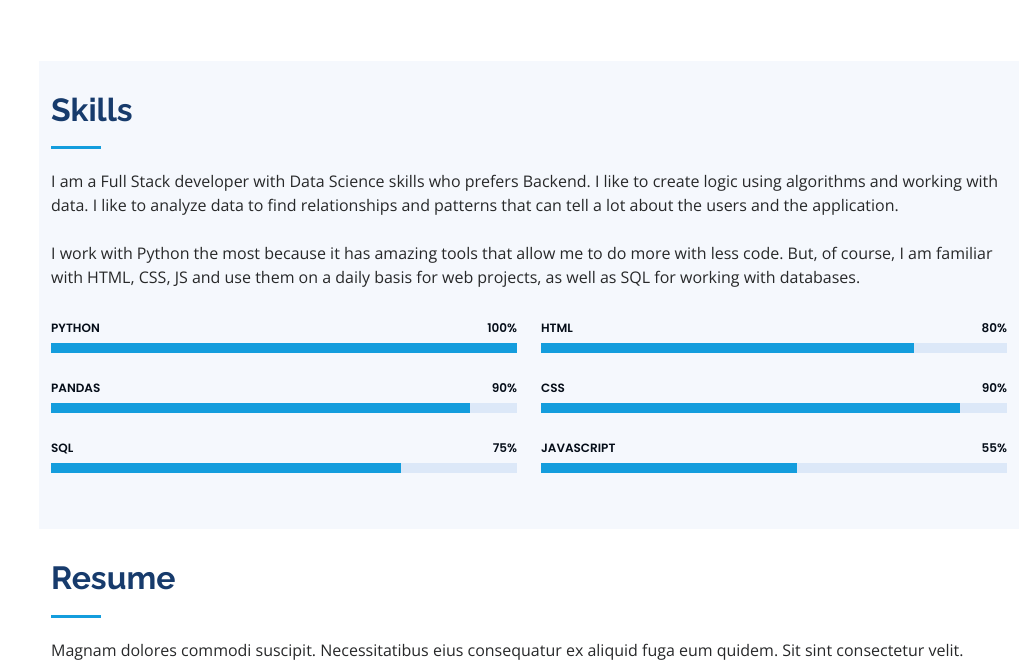
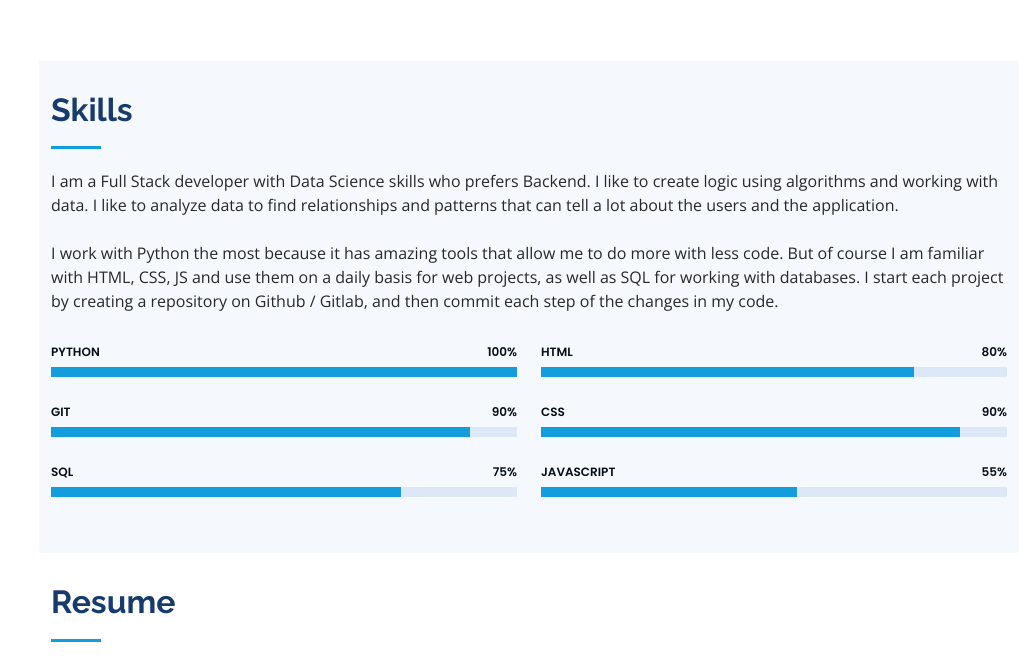
Before and after one commit to k-yakovlev/portfolio-website, a Flask app: page / in a window 1280 px wide. Shown: the part 1882-2543 px from the top of the page, without its empty margins (261-1280 px from the left). Run offline with Flask 2, Linux system fonts and the light colour scheme; some libraries are stand-ins or nearby versions.

Commit message:
Fix content in 'Skills' section.

```diff
--- a/templates/index.html
+++ b/templates/index.html
@@ -191,9 +191,10 @@
           </p>
           <br>
           <p>
-            I work with Python the most because it has amazing tools that allow me to do more with less code. But, of
-            course, I am familiar with HTML, CSS, JS and use them on a daily basis for web projects, as well as SQL for
-            working with databases.
+            I work with Python the most because it has amazing tools that allow me to do more with less code. But of
+            course I am familiar with HTML, CSS, JS and use them on a daily basis for web projects, as well as SQL for
+            working with databases. I start each project by creating a repository on Github / Gitlab, and then commit
+            each step of the changes in my code.
           </p>
         </div>
 
@@ -209,7 +210,7 @@
             </div>
 
             <div class="progress">
-              <span class="skill">Pandas <i class="val">90%</i></span>
+              <span class="skill">Git <i class="val">90%</i></span>
               <div class="progress-bar-wrap">
                 <div class="progress-bar" role="progressbar" aria-valuenow="90" aria-valuemin="0" aria-valuemax="100"></div>
               </div>
```
